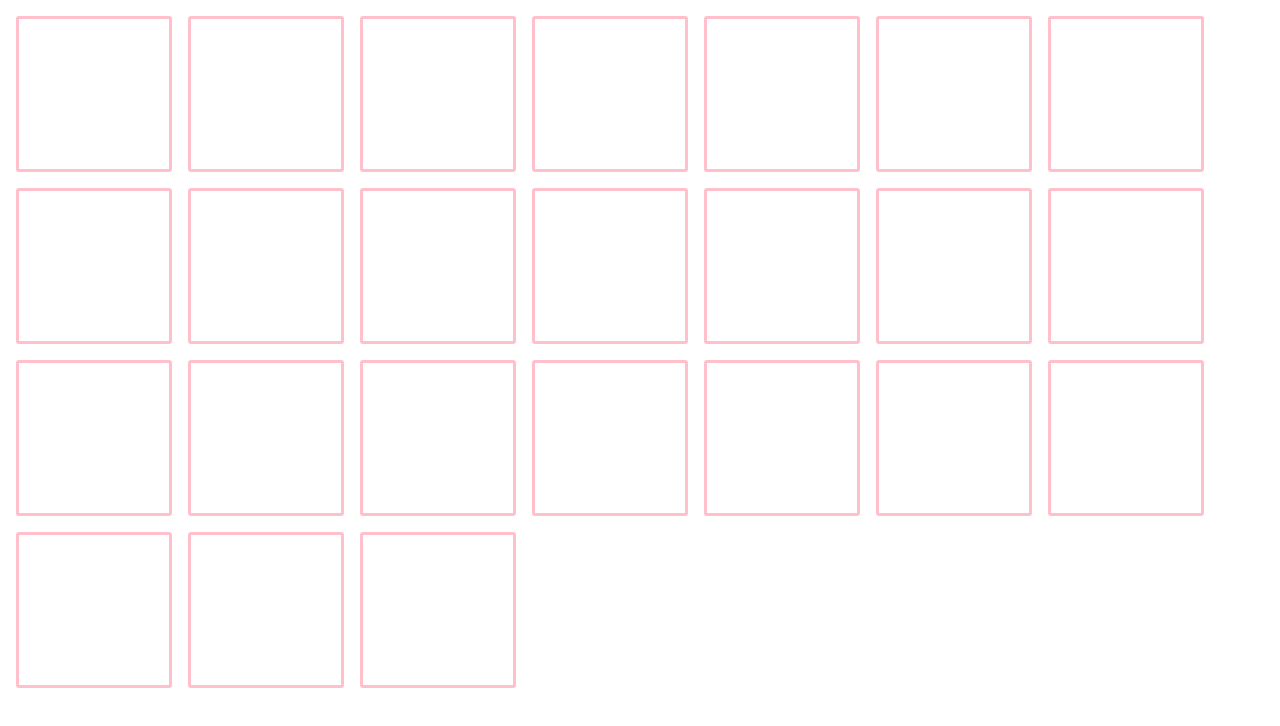
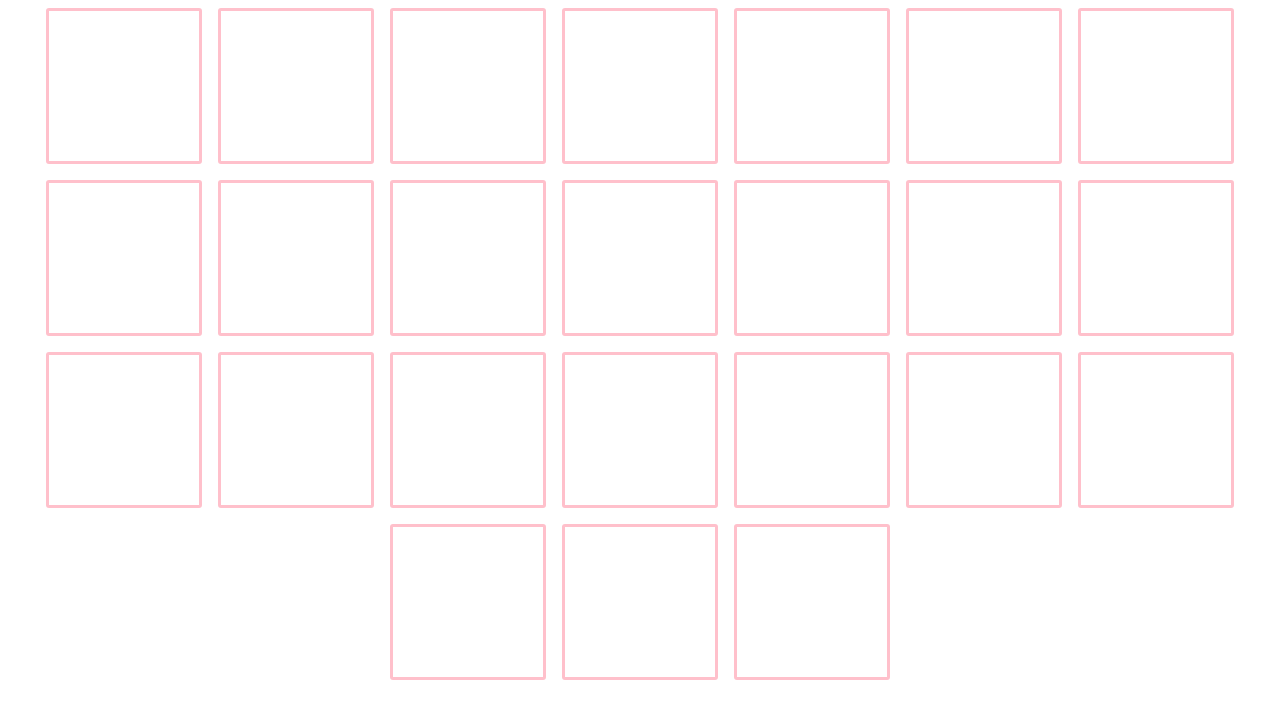
Before and after one commit to natalieworth/best-memory-game, a plain HTML site: page index.html in a window 1280 px wide. Drawn offline with Linux system fonts and the light colour scheme.

Commit message:
Adding some center CSS stuff.

```diff
--- a/index.html
+++ b/index.html
@@ -89,6 +89,13 @@ cardArray.forEach(function(fruit){
 </script>
 
 <style>
+body {
+  width: 100%;
+  max-width: 1500px;
+  margin: 0 auto;
+  text-align: center;
+}
+
 .card {
   margin: 8px;
   display: inline-block;
```
